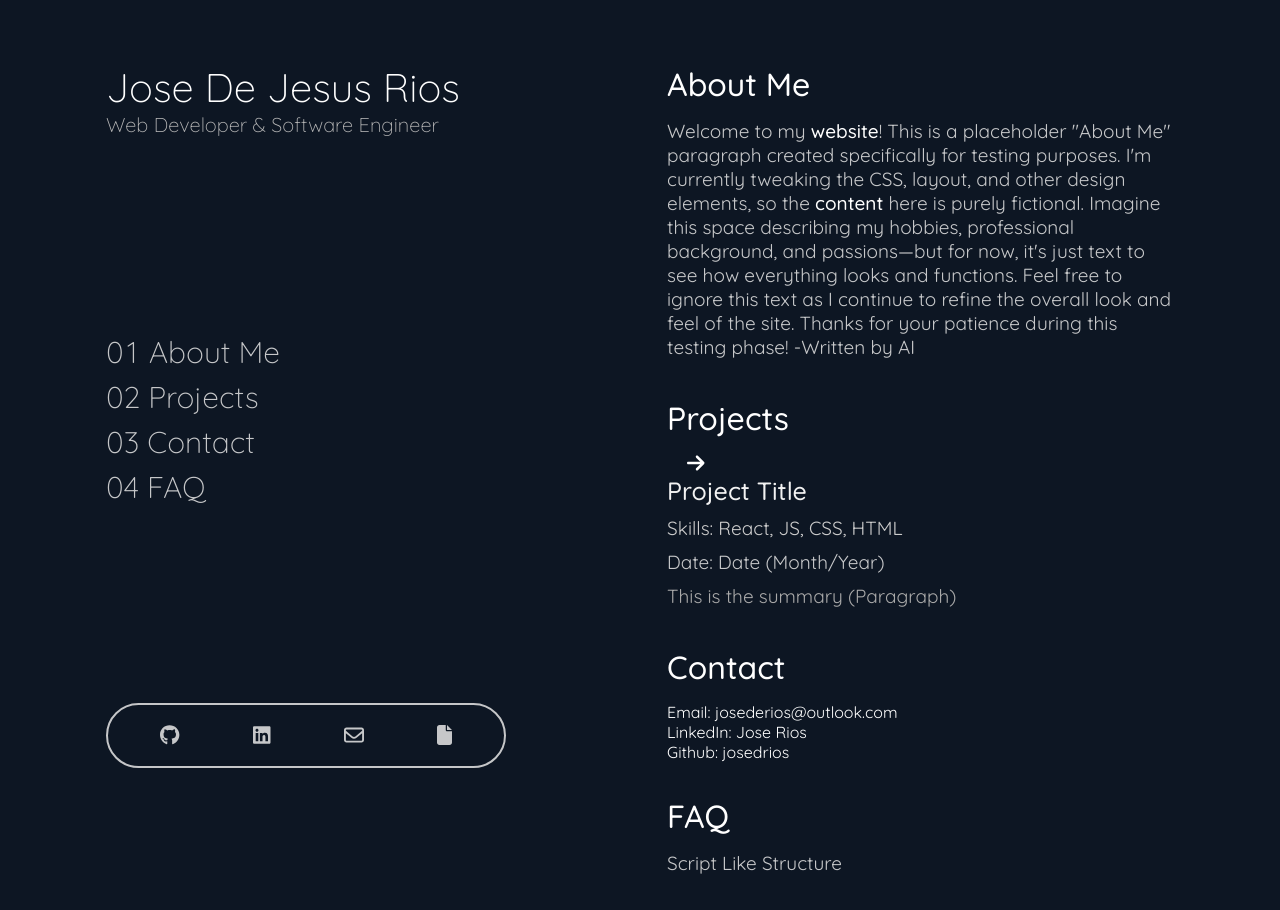
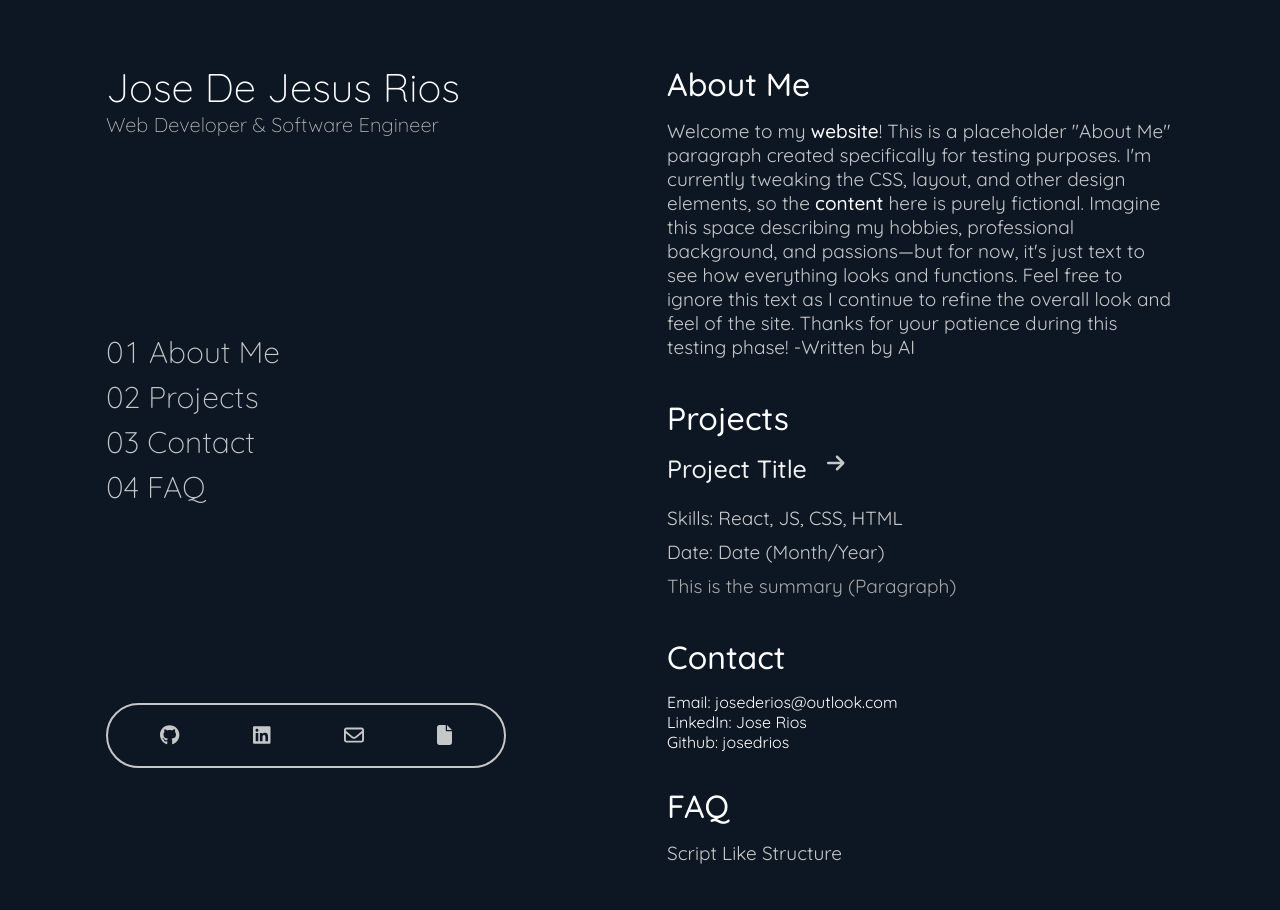
Before and after one commit to josedrios/portfolio-website, a React (Vite) app: page / in a window 1280 px wide. Shown: the top 910 px of the page. Built offline with nearby package versions, Linux system fonts and the light colour scheme; the HTML template or start-up script is replaced by a standard one.

Commit message:
Made project title arrow (link button) on same line as project header

```diff
--- a/src/App.jsx
+++ b/src/App.jsx
@@ -90,13 +90,15 @@ function App() {
           </div>
           <div className='content-item'>
             <h1 className='content-item-header' id='project-content-header'>Projects</h1>
-            <span>
-              <FontAwesomeIcon className='icon' id='project-icon' icon={faArrowRight} />
-            </span>
             <div className='content-item-body' id='project-item-container'>
             {projects.map((project, index) => (
               <div className="project-item" key={index}>
-                <h1 className="project-header">{project.title}</h1>
+                <div className='project-header-container'>
+                  <h1 className="project-header">{project.title}</h1>
+                  <span>
+                    <FontAwesomeIcon className='icon' id='project-icon' icon={faArrowRight} />
+                  </span>
+                </div>
                 <p className="project-skills">Skills: {project.skills}</p>
                 <p className="project-date">Date: {project.date}</p>
                 <p className="project-summary">{project.summary}</p>
--- a/src/styles/layout/_project-item.scss
+++ b/src/styles/layout/_project-item.scss
@@ -11,6 +11,11 @@
 
 #project-icon {
     display: inline-block;
+}
+
+.project-header-container {
+    display: flex;
+    flex-direction: row;
 }
 
 .project-item{
```
